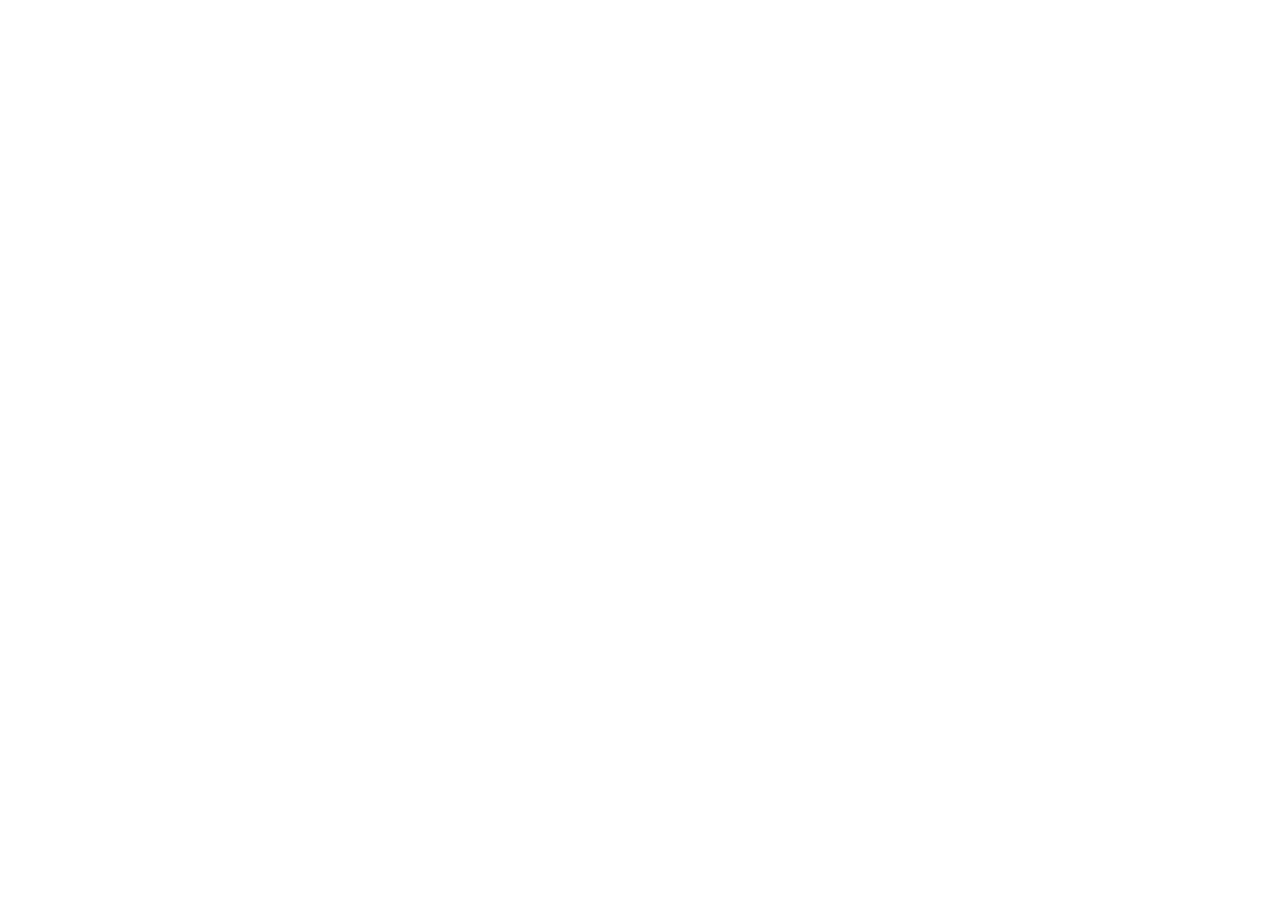
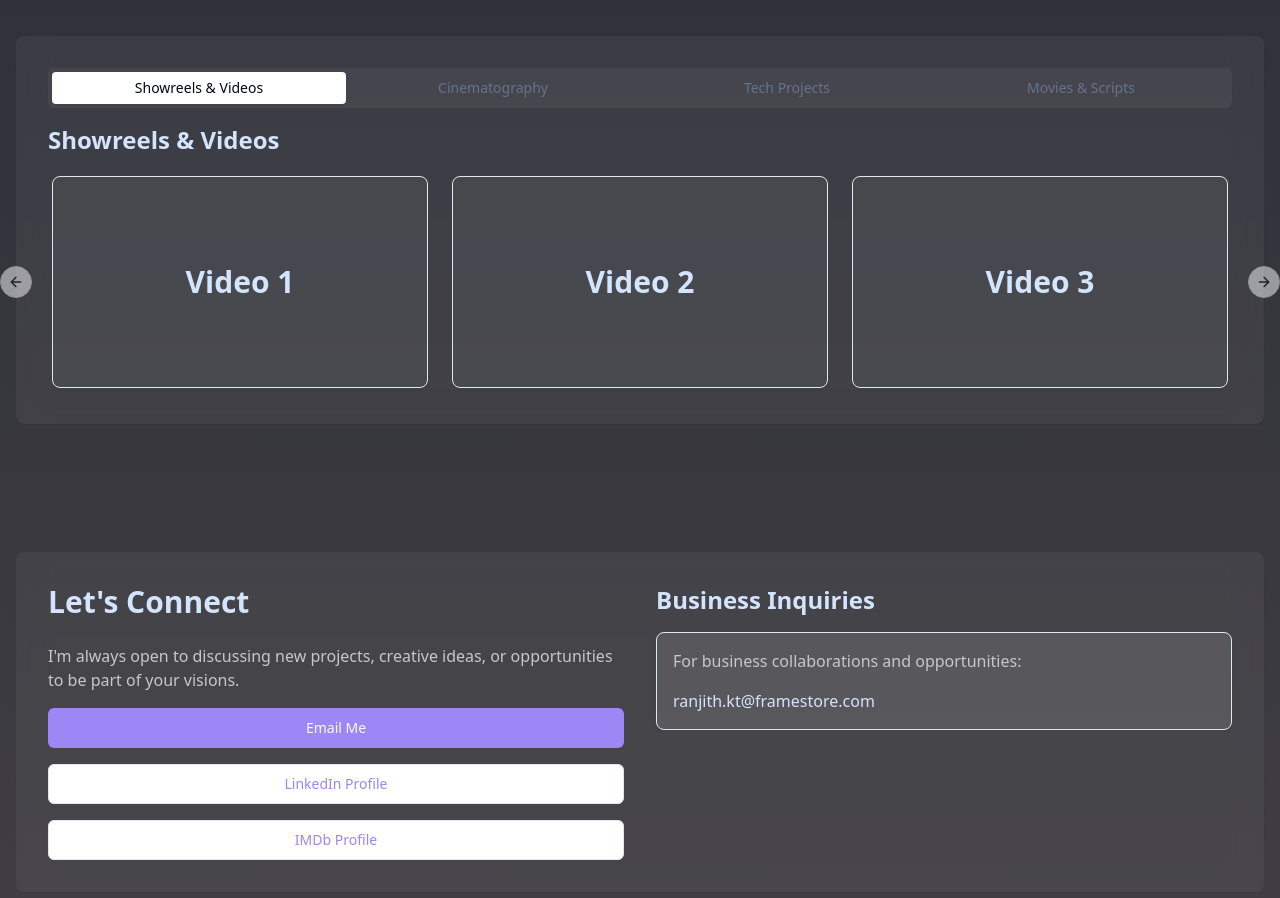
Before and after one commit to Ranjith-kt/creative-cinematic-space, a React (Vite) app: page / in a window 1280 px wide. Shown: the part 1320-2218 px from the top of the page. Before the commit the page ends 1292 px from the top, so only its background shows below. Built offline with nearby package versions, Linux system fonts and the light colour scheme.

Commit message:
Organize showcase sections
Added structured sections for showcasing various content types including showreels, cinematography, photos, tech-related videos, movies, scripts, and a blog. Implemented areas for user comments and business collaboration inquiries.
[skip gpt_engineer]

```diff
--- a/src/pages/Index.tsx
+++ b/src/pages/Index.tsx
@@ -1,5 +1,8 @@
 import { Button } from "@/components/ui/button";
 import { Card, CardContent } from "@/components/ui/card";
+import { Tabs, TabsContent, TabsList, TabsTrigger } from "@/components/ui/tabs";
+import { Carousel, CarouselContent, CarouselItem, CarouselNext, CarouselPrevious } from "@/components/ui/carousel";
+import { ScrollArea } from "@/components/ui/scroll-area";
 import { useState } from "react";
 
 const Index = () => {
@@ -73,6 +76,145 @@ const Index = () => {
           </CardContent>
         </Card>
       </div>
+
+      {/* Portfolio Section */}
+      <div className="container mx-auto px-4 py-16">
+        <Card className="bg-white/5 backdrop-blur-lg border-none">
+          <CardContent className="p-6 md:p-8">
+            <Tabs defaultValue="showreels" className="w-full">
+              <TabsList className="grid w-full grid-cols-2 lg:grid-cols-4 bg-white/5">
+                <TabsTrigger value="showreels">Showreels & Videos</TabsTrigger>
+                <TabsTrigger value="cinematography">Cinematography</TabsTrigger>
+                <TabsTrigger value="tech">Tech Projects</TabsTrigger>
+                <TabsTrigger value="movies">Movies & Scripts</TabsTrigger>
+              </TabsList>
+
+              <TabsContent value="showreels" className="mt-4">
+                <h3 className="text-2xl font-bold text-[#D3E4FD] mb-4">Showreels & Videos</h3>
+                <Carousel className="w-full">
+                  <CarouselContent>
+                    {[1, 2, 3].map((item) => (
+                      <CarouselItem key={item} className="md:basis-1/2 lg:basis-1/3">
+                        <div className="p-1">
+                          <Card className="bg-white/5">
+                            <CardContent className="flex aspect-video items-center justify-center p-6">
+                              <span className="text-3xl font-semibold text-[#D3E4FD]">Video {item}</span>
+                            </CardContent>
+                          </Card>
+                        </div>
+                      </CarouselItem>
+                    ))}
+                  </CarouselContent>
+                  <CarouselPrevious />
+                  <CarouselNext />
+                </Carousel>
+              </TabsContent>
+
+              <TabsContent value="cinematography" className="mt-4">
+                <h3 className="text-2xl font-bold text-[#D3E4FD] mb-4">Cinematography</h3>
+                <div className="grid grid-cols-1 md:grid-cols-2 lg:grid-cols-3 gap-4">
+                  {[1, 2, 3, 4, 5, 6].map((item) => (
+                    <Card key={item} className="bg-white/5">
+                      <CardContent className="p-4">
+                        <div className="aspect-video bg-white/10 rounded-lg mb-2"></div>
+                        <h4 className="text-[#D3E4FD] font-semibold">Project Title {item}</h4>
+                        <p className="text-sm text-[#C8C8C9]">Brief description of the project</p>
+                      </CardContent>
+                    </Card>
+                  ))}
+                </div>
+              </TabsContent>
+
+              <TabsContent value="tech" className="mt-4">
+                <h3 className="text-2xl font-bold text-[#D3E4FD] mb-4">Tech Projects</h3>
+                <div className="grid grid-cols-1 md:grid-cols-2 gap-6">
+                  {[1, 2, 3, 4].map((item) => (
+                    <Card key={item} className="bg-white/5">
+                      <CardContent className="p-6">
+                        <h4 className="text-xl font-semibold text-[#D3E4FD] mb-2">Tech Project {item}</h4>
+                        <p className="text-[#C8C8C9] mb-4">Technical description and achievements</p>
+                        <div className="flex gap-2">
+                          <Button variant="outline" className="text-[#9b87f5]">View Demo</Button>
+                          <Button variant="outline" className="text-[#9b87f5]">Learn More</Button>
+                        </div>
+                      </CardContent>
+                    </Card>
+                  ))}
+                </div>
+              </TabsContent>
+
+              <TabsContent value="movies" className="mt-4">
+                <div className="grid grid-cols-1 lg:grid-cols-2 gap-8">
+                  <div>
+                    <h3 className="text-2xl font-bold text-[#D3E4FD] mb-4">Movies</h3>
+                    <ScrollArea className="h-[400px] rounded-md border border-white/10 p-4">
+                      {[1, 2, 3, 4, 5].map((item) => (
+                        <Card key={item} className="bg-white/5 mb-4">
+                          <CardContent className="p-4">
+                            <h4 className="text-[#D3E4FD] font-semibold">Movie Project {item}</h4>
+                            <p className="text-sm text-[#C8C8C9]">Role and contribution details</p>
+                          </CardContent>
+                        </Card>
+                      ))}
+                    </ScrollArea>
+                  </div>
+                  <div>
+                    <h3 className="text-2xl font-bold text-[#D3E4FD] mb-4">Scripts</h3>
+                    <ScrollArea className="h-[400px] rounded-md border border-white/10 p-4">
+                      {[1, 2, 3].map((item) => (
+                        <Card key={item} className="bg-white/5 mb-4">
+                          <CardContent className="p-4">
+                            <h4 className="text-[#D3E4FD] font-semibold">Script {item}</h4>
+                            <p className="text-sm text-[#C8C8C9]">Script description and status</p>
+                          </CardContent>
+                        </Card>
+                      ))}
+                    </ScrollArea>
+                  </div>
+                </div>
+              </TabsContent>
+            </Tabs>
+          </CardContent>
+        </Card>
+      </div>
+
+      {/* Contact Section */}
+      <div className="container mx-auto px-4 py-16">
+        <Card className="bg-white/5 backdrop-blur-lg border-none">
+          <CardContent className="p-6 md:p-8">
+            <div className="grid md:grid-cols-2 gap-8">
+              <div>
+                <h2 className="text-3xl font-bold text-[#D3E4FD] mb-6">Let's Connect</h2>
+                <p className="text-[#C8C8C9] mb-4">
+                  I'm always open to discussing new projects, creative ideas, or opportunities to be part of your visions.
+                </p>
+                <div className="space-y-4">
+                  <Button className="w-full bg-[#9b87f5] hover:bg-[#7E69AB]">
+                    Email Me
+                  </Button>
+                  <Button variant="outline" className="w-full text-[#9b87f5]">
+                    LinkedIn Profile
+                  </Button>
+                  <Button variant="outline" className="w-full text-[#9b87f5]">
+                    IMDb Profile
+                  </Button>
+                </div>
+              </div>
+              <div>
+                <h3 className="text-2xl font-bold text-[#D3E4FD] mb-4">Business Inquiries</h3>
+                <Card className="bg-white/10">
+                  <CardContent className="p-4">
+                    <p className="text-[#C8C8C9] mb-4">
+                      For business collaborations and opportunities:
+                    </p>
+                    <p className="text-[#D3E4FD]">ranjith.kt@framestore.com</p>
+                  </CardContent>
+                </Card>
+              </div>
+            </div>
+          </CardContent>
+        </Card>
+      </div>
     </div>
   );
 };
```
